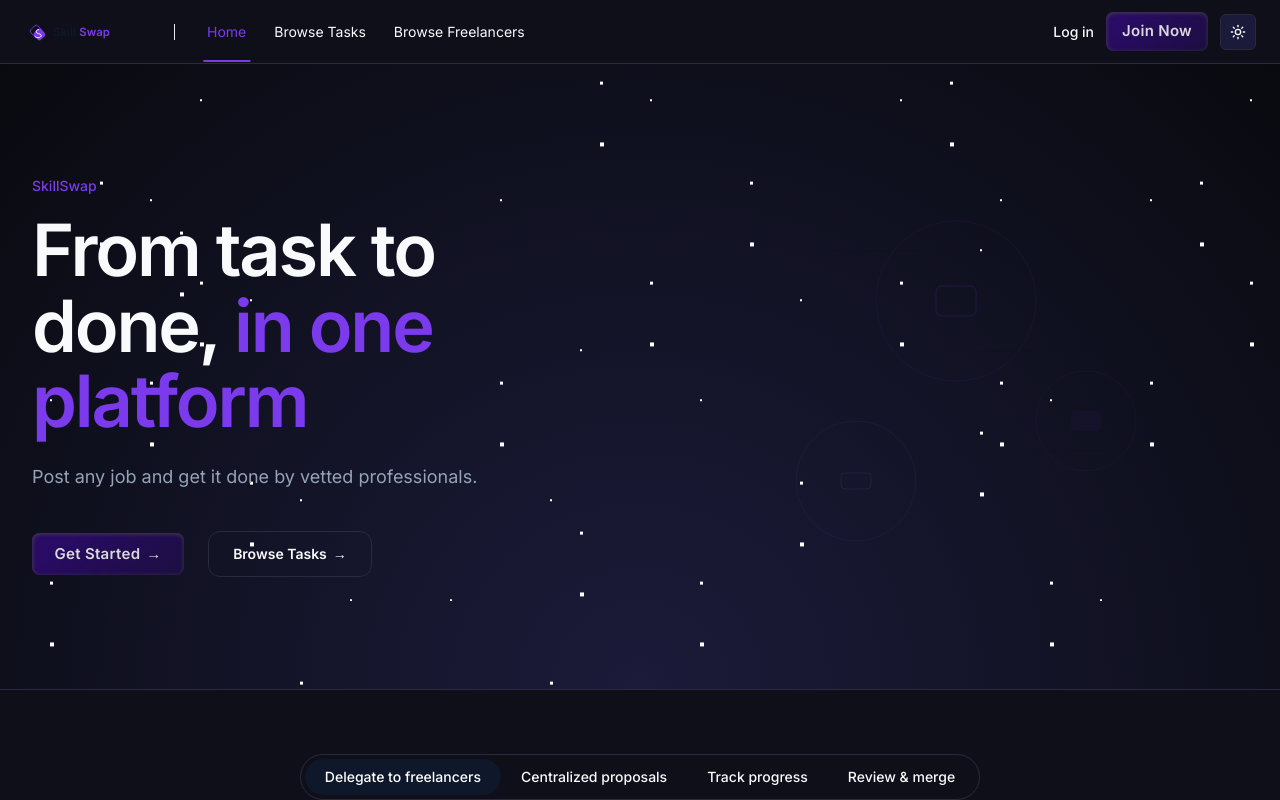
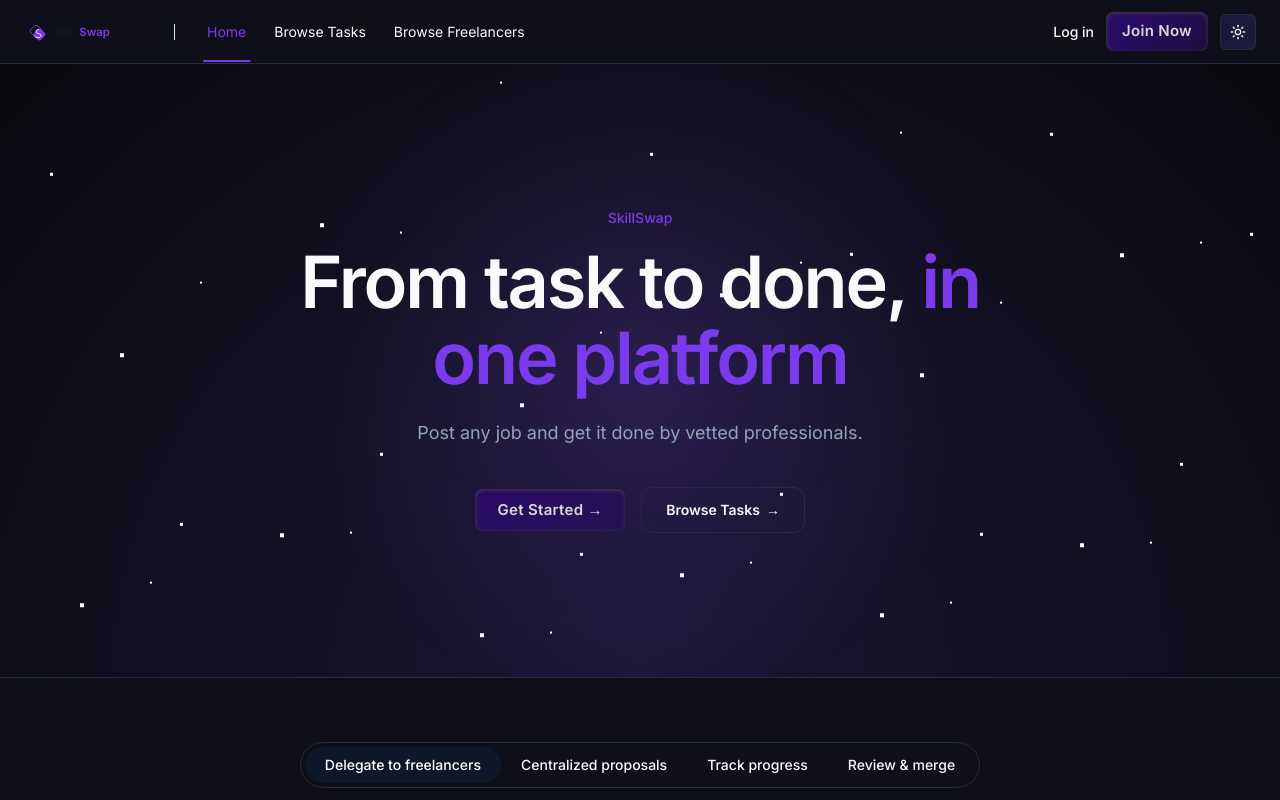
Before and after one commit to fahimuntasin/skillswap-client, a Next.js app: page / in a window 1280 px wide. Both pictures are taken after a click on the button "Toggle theme". Shown: the top 800 px of the page. Built offline with nearby package versions, Linux system fonts and the light colour scheme.

Commit message:
style: centered hero — no SVG, moon spotlight, text middle

```diff
--- a/src/app/globals.css
+++ b/src/app/globals.css
@@ -391,29 +391,34 @@
 .dark .btn-sweep::before { background-color: #0f172a; }
 .dark .btn-glow { background: #334155; color: #f1f5f9; }
 
-/* ===== STARS ANIMATION ===== */
-#stars { width: 2px; height: 2px; }
-#stars2 { width: 3px; height: 3px; }
-#stars3 { width: 4px; height: 4px; }
+/* ===== STARS ===== */
 #stars, #stars2, #stars3 {
   background: transparent;
-  box-shadow:
-    200px 400px #fff, 600px 200px #fff, 1000px 500px #fff, 1400px 300px #fff,
-    300px 800px #fff, 700px 700px #fff, 1100px 900px #fff, 1500px 600px #fff,
-    100px 300px #fff, 500px 500px #fff, 900px 400px #fff, 1300px 700px #fff,
-    400px 100px #fff, 800px 600px #fff, 1200px 300px #fff, 1600px 500px #fff,
-    250px 600px #fff, 650px 400px #fff, 1050px 700px #fff, 1450px 200px #fff,
-    350px 900px #fff, 750px 300px #fff, 1150px 500px #fff, 1550px 800px #fff,
-    150px 500px #fff, 550px 800px #fff, 950px 200px #fff, 1350px 600px #fff,
-    50px 700px #fff, 450px 900px #fff, 850px 100px #fff, 1250px 400px #fff,
-    180px 350px #fff, 580px 650px #fff, 980px 550px #fff, 1380px 350px #fff;
   animation: animStar linear infinite;
 }
-#stars { animation-duration: 50s; }
-#stars2 { animation-duration: 100s; }
-#stars3 { animation-duration: 150s; }
+#stars { width: 2px; height: 2px; animation-duration: 50s; }
+#stars2 { width: 3px; height: 3px; animation-duration: 100s; }
+#stars3 { width: 4px; height: 4px; animation-duration: 150s; }
+
+#stars {
+  box-shadow:
+    100px 100px #fff, 300px 150px #fff, 500px 200px #fff, 700px 100px #fff, 900px 250px #fff, 1100px 180px #fff, 1300px 220px #fff, 1500px 140px #fff,
+    200px 400px #fff, 400px 350px #fff, 600px 450px #fff, 800px 380px #fff, 1000px 420px #fff, 1200px 360px #fff, 1400px 480px #fff, 1600px 320px #fff,
+    150px 700px #fff, 350px 650px #fff, 550px 750px #fff, 750px 680px #fff, 950px 720px #fff, 1150px 660px #fff, 1350px 780px #fff, 1550px 620px #fff;
+}
+#stars2 {
+  box-shadow:
+    50px 200px #fff, 250px 50px #fff, 450px 300px #fff, 650px 180px #fff, 850px 280px #fff, 1050px 160px #fff, 1250px 260px #fff, 1450px 190px #fff,
+    180px 550px #fff, 380px 480px #fff, 580px 580px #fff, 780px 520px #fff, 980px 560px #fff, 1180px 490px #fff, 1380px 590px #fff, 1580px 450px #fff;
+}
+#stars3 {
+  box-shadow:
+    120px 350px #fff, 320px 220px #fff, 520px 400px #fff, 720px 290px #fff, 920px 370px #fff, 1120px 250px #fff, 1320px 340px #fff, 1520px 280px #fff,
+    80px 600px #fff, 280px 530px #fff, 480px 630px #fff, 680px 570px #fff, 880px 610px #fff, 1080px 540px #fff, 1280px 640px #fff, 1480px 500px #fff,
+    220px 850px #fff, 420px 780px #fff, 620px 880px #fff, 820px 810px #fff;
+}
 
 @keyframes animStar {
   from { transform: translateY(0px); }
-  to { transform: translateY(-2000px); }
+  to { transform: translateY(-1000px); }
 }
--- a/src/components/home/HeroSection.tsx
+++ b/src/components/home/HeroSection.tsx
@@ -1,9 +1,7 @@
 "use client"
 
 import Link from "next/link"
-import Image from "next/image"
 import { useEffect, useState } from "react"
-import workspaceImg from "@/Picture/Freelance Workspace Scene (Hero right side).png"
 import { StarsBackground } from "@/components/home/StarsBackground"
 
 export function HeroSection() {
@@ -13,43 +11,26 @@ export function HeroSection() {
   return (
     <section className="relative border-b border-[#d1d9e0] dark:border-[#2a2a3e] overflow-hidden">
       <StarsBackground />
-      <div className="relative z-10 mx-auto grid max-w-[1280px] items-center gap-12 px-8 py-28 lg:grid-cols-2">
-        <div>
+      <div className="pointer-events-none absolute top-1/2 left-1/2 -translate-x-1/2 -translate-y-1/2 w-[900px] h-[900px] rounded-full bg-[radial-gradient(circle,rgba(124,58,237,0.07)_0%,transparent_60%)] dark:bg-[radial-gradient(circle,rgba(139,92,246,0.15)_0%,transparent_55%)]" />
+      <div className="pointer-events-none absolute top-1/2 left-1/2 -translate-x-1/2 -translate-y-[45%] w-[500px] h-[500px] rounded-full bg-[radial-gradient(circle,rgba(124,58,237,0.05)_0%,transparent_50%)]" />
+
+      <div className="relative z-10 mx-auto max-w-[1280px] px-8 py-36 text-center">
         <p className={`mb-4 text-sm font-medium text-[#7C3AED] transition-all duration-700 ${mounted ? "opacity-100 translate-y-0" : "opacity-0 translate-y-3"}`}>
           SkillSwap
         </p>
-          <h1 className={`text-[56px] font-bold leading-[1.05] tracking-[-0.03em] text-[#0F172A] dark:text-[#f8fafc] sm:text-[72px] transition-all duration-700 delay-100 ${mounted ? "opacity-100 translate-y-0" : "opacity-0 translate-y-3"}`}>
+        <h1 className={`mx-auto max-w-[800px] text-[56px] font-bold leading-[1.05] tracking-[-0.03em] text-[#0F172A] dark:text-[#f8fafc] sm:text-[72px] transition-all duration-700 delay-100 ${mounted ? "opacity-100 translate-y-0" : "opacity-0 translate-y-3"}`}>
           From task to done, <span className="text-[#7C3AED]">in one platform</span>
         </h1>
-          <p className={`mt-6 max-w-[460px] text-lg text-[#64748B] dark:text-[#94a3b8] transition-all duration-700 delay-200 ${mounted ? "opacity-100 translate-y-0" : "opacity-0 translate-y-3"}`}>
+        <p className={`mx-auto mt-6 max-w-[500px] text-lg text-[#64748B] dark:text-[#94a3b8] transition-all duration-700 delay-200 ${mounted ? "opacity-100 translate-y-0" : "opacity-0 translate-y-3"}`}>
           Post any job and get it done by vetted professionals.
         </p>
-          <div className={`mt-10 flex items-center gap-6 transition-all duration-700 delay-300 ${mounted ? "opacity-100 translate-y-0" : "opacity-0 translate-y-3"}`}>
-            <Link href="/register" className="btn-glossy">
-              Get Started <span>→</span>
-            </Link>
+        <div className={`mt-10 flex items-center justify-center gap-4 transition-all duration-700 delay-300 ${mounted ? "opacity-100 translate-y-0" : "opacity-0 translate-y-3"}`}>
+          <Link href="/register" className="btn-glossy">Get Started →</Link>
           <Link href="/tasks" className="group inline-flex items-center gap-1.5 rounded-lg border border-[#E2E8F0] dark:border-[#2a2a3e] px-6 py-3 text-sm font-semibold text-[#0F172A] dark:text-[#f8fafc] transition-all duration-200 hover:border-[#CBD5E1] dark:hover:border-[#4a4a6e] hover:bg-[#F8FAFC] dark:hover:bg-[#1e1b4b]">
             Browse Tasks <span className="transition-transform group-hover:translate-x-0.5">→</span>
           </Link>
         </div>
       </div>
-        <div className={`hidden lg:block transition-all duration-1000 delay-200 ${mounted ? "opacity-100 translate-x-0" : "opacity-0 translate-x-8"}`}>
-          <Image src={workspaceImg} alt="" width={640} height={480} className="w-full h-auto hidden dark:lg:hidden lg:block" priority />
-          <div className="hidden dark:lg:flex lg:hidden items-center justify-center w-full h-[400px]">
-            <svg viewBox="0 0 500 350" className="w-full max-w-[500px] opacity-30">
-              <circle cx="250" cy="100" r="80" stroke="#7C3AED" strokeWidth="1" fill="none" opacity="0.3"/>
-              <circle cx="150" cy="280" r="60" stroke="#A78BFA" strokeWidth="1" fill="none" opacity="0.2"/>
-              <circle cx="380" cy="220" r="50" stroke="#7C3AED" strokeWidth="1" fill="none" opacity="0.25"/>
-              <line x1="100" y1="50" x2="400" y2="50" stroke="#7C3AED" strokeWidth="0.5" opacity="0.15"/>
-              <line x1="100" y1="150" x2="400" y2="150" stroke="#7C3AED" strokeWidth="0.5" opacity="0.15"/>
-              <line x1="100" y1="250" x2="400" y2="250" stroke="#7C3AED" strokeWidth="0.5" opacity="0.15"/>
-              <rect x="230" y="85" width="40" height="30" rx="6" stroke="#7C3AED" strokeWidth="1.5" fill="none" opacity="0.4"/>
-              <rect x="135" y="272" width="30" height="16" rx="4" stroke="#A78BFA" strokeWidth="1" fill="none" opacity="0.35"/>
-              <rect x="365" y="210" width="30" height="20" rx="4" fill="#7C3AED" opacity="0.15"/>
-            </svg>
-          </div>
-        </div>
-      </div>
     </section>
   )
 }
--- a/src/components/home/StarsBackground.tsx
+++ b/src/components/home/StarsBackground.tsx
@@ -1,12 +1,7 @@
 export function StarsBackground() {
   return (
-    <div className="pointer-events-none absolute inset-0 overflow-hidden dark:opacity-100 opacity-0 transition-opacity duration-700">
-      <div
-        className="absolute inset-0"
-        style={{
-          background: "radial-gradient(ellipse at bottom, #1b1b3a 0%, #090a0f 100%)",
-        }}
-      />
+    <div className="pointer-events-none absolute inset-0 dark:opacity-100 opacity-0 transition-opacity duration-700">
+      <div className="absolute inset-0 bg-[radial-gradient(ellipse_at_bottom,#1b1635_0%,#090a0f_100%)]" />
       <div id="stars" className="absolute inset-0" />
       <div id="stars2" className="absolute inset-0" />
       <div id="stars3" className="absolute inset-0" />
```
Lines whose indentation alone changed are shown as unchanged.
